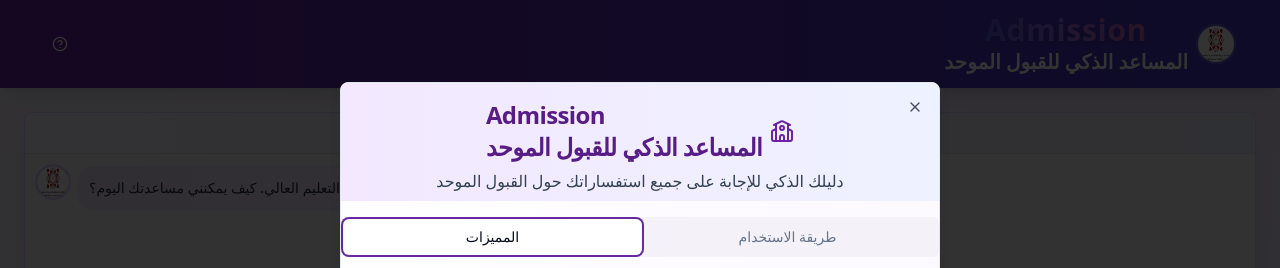
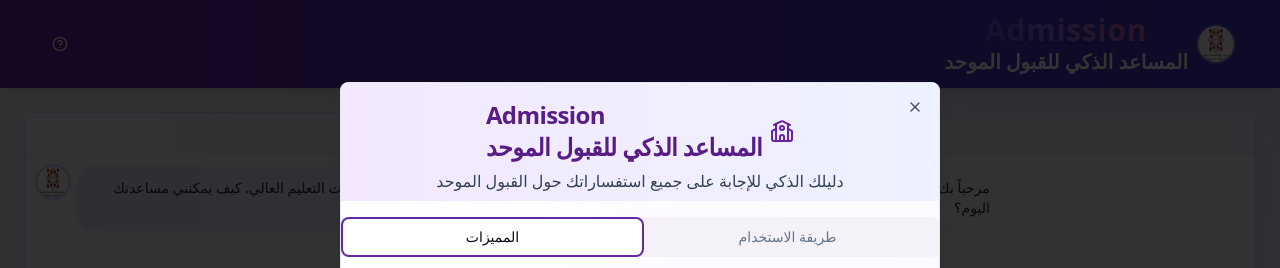
Before and after one commit to alanqoudif/Unified-Admissions-Assistant-Khawla-School, a Next.js app: page / in a window 1280 px wide. Shown: the top 268 px of the page. Built offline with nearby package versions, Linux system fonts and the light colour scheme.

Commit message:
feat: remove assistant identifier from chat messages
Remove "I am Admission, the unified admission assistant" from assistant messages.

Co-authored-by: faisal al anqoudi <54464056+alanqoudif@users.noreply.github.com>

```diff
--- a/app/page.tsx
+++ b/app/page.tsx
@@ -35,7 +35,7 @@ export default function ChatPage() {
     {
       role: "assistant",
       content:
-        "مرحباً بك! أنا مساعد القبول الموحد، وأنا هنا لمساعدتك في كل ما يتعلق بدليل القبول الموحد لمؤسسات التعليم العالي. كيف يمكنني مساعدتك اليوم؟",
+        "مرحباً بك! أنا Admission، مساعد القبول الموحد، وأنا هنا لمساعدتك في كل ما يتعلق بدليل القبول الموحد لمؤسسات التعليم العالي. كيف يمكنني مساعدتك اليوم؟",
     },
   ])
   const [input, setInput] = useState("")
```
